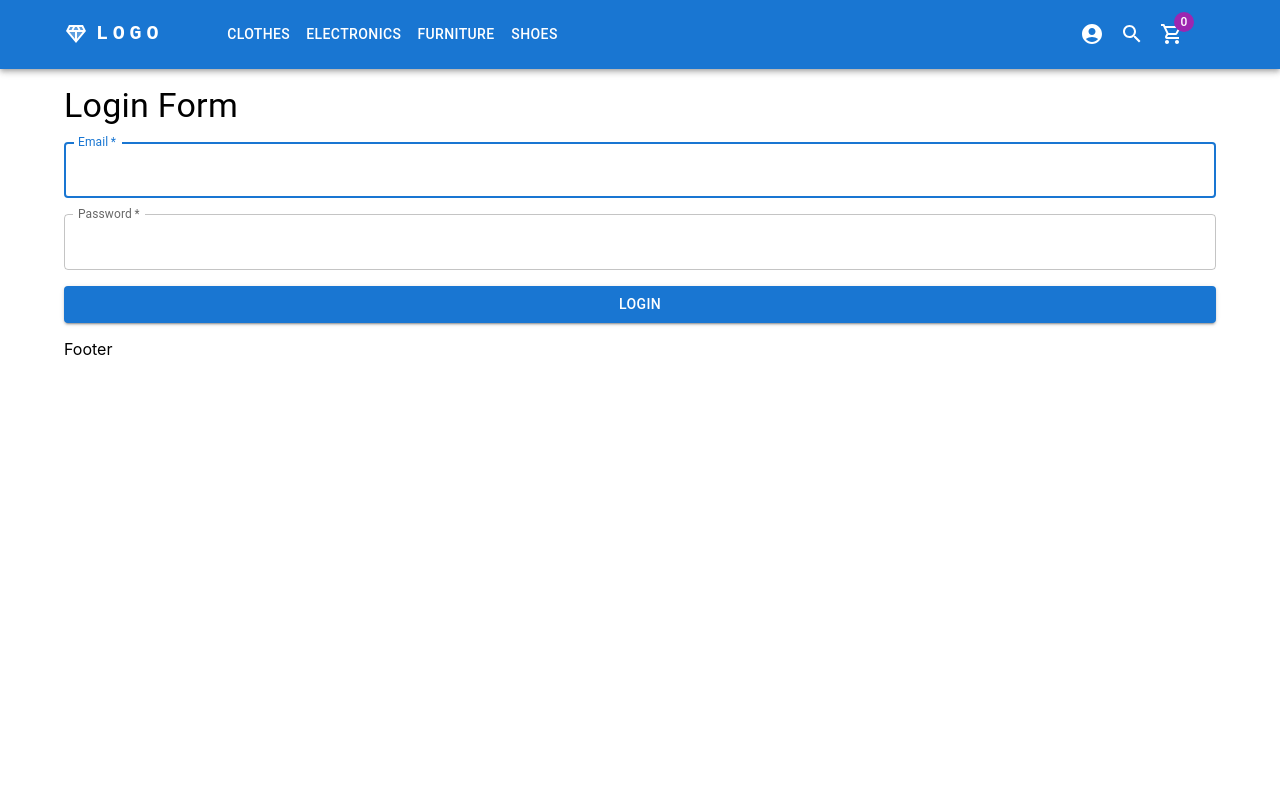
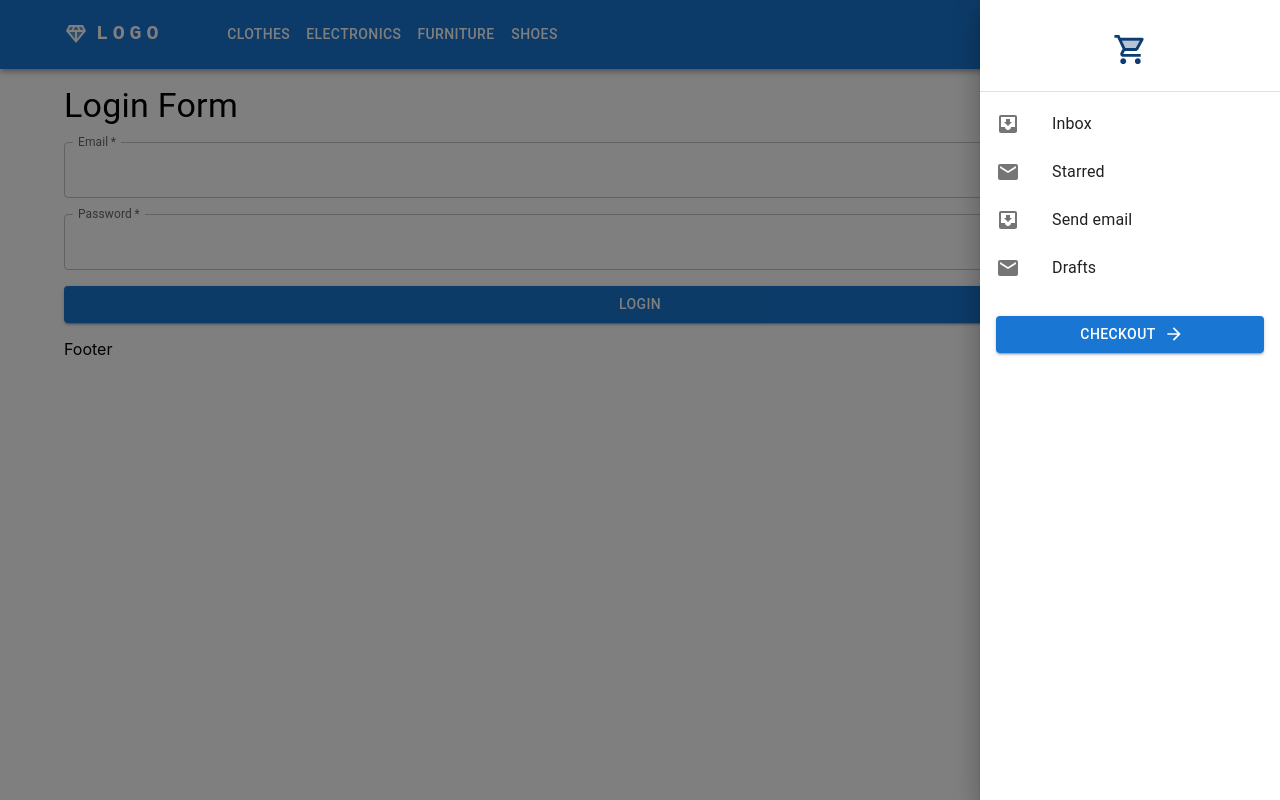
Before and after one commit to LRharlekin/fs17-frontend, a React (Create React App) app: page /login in a window 1280 px wide. Built offline with nearby package versions, Linux system fonts and the light colour scheme.

Commit message:
Cart modal basics + dialog added

```diff
--- /dev/null
+++ b/src/components/cart/CartDrawer.tsx
@@ -0,0 +1,74 @@
+import React, { useState, KeyboardEvent, MouseEvent } from "react";
+
+import {
+  Box,
+  Divider,
+  List,
+  ListItem,
+  ListItemButton,
+  ListItemIcon,
+  ListItemText,
+  Stack,
+  SwipeableDrawer,
+} from "@mui/material";
+
+import InboxIcon from "@mui/icons-material/MoveToInbox";
+import MailIcon from "@mui/icons-material/Mail";
+
+import CartHeader from "./CartHeader";
+import CheckoutButton from "./CheckoutButton";
+
+const CartDrawer = () => {
+  const [cartOpen, setCartOpen] = useState(true);
+
+  const iOS =
+    typeof navigator !== "undefined" &&
+    /iPad|iPhone|iPod/.test(navigator.userAgent);
+
+  const toggleDrawer =
+    (newOpen: boolean) => (event: KeyboardEvent | MouseEvent) => {
+      setCartOpen(newOpen);
+    };
+
+  const DrawerList = (
+    <Box role="presentation">
+      <List>
+        {["Inbox", "Starred", "Send email", "Drafts"].map((text, index) => (
+          <ListItem key={text} disablePadding>
+            <ListItemButton>
+              <ListItemIcon>
+                {index % 2 === 0 ? <InboxIcon /> : <MailIcon />}
+              </ListItemIcon>
+              <ListItemText primary={text} />
+            </ListItemButton>
+          </ListItem>
+        ))}
+      </List>
+    </Box>
+  );
+
+  return (
+    <SwipeableDrawer
+      anchor="right"
+      disableBackdropTransition={!iOS}
+      /* disable discovery feature on iOS, so not to interfere with iOS's "swipe to go back" feature */
+      disableDiscovery={iOS}
+      open={cartOpen}
+      onOpen={toggleDrawer(true)}
+      onClose={toggleDrawer(false)}
+    >
+      <CartHeader />
+      <Divider />
+      <Stack
+        sx={{
+          width: 300,
+        }}
+      >
+        {DrawerList}
+      </Stack>
+      <CheckoutButton />
+    </SwipeableDrawer>
+  );
+};
+
+export default CartDrawer;
--- /dev/null
+++ b/src/components/cart/CartHeader.tsx
@@ -0,0 +1,34 @@
+import React from "react";
+
+import { useTheme, darken } from "@mui/material/styles";
+
+import { Box, Typography } from "@mui/material";
+import ShoppingCartTwoToneIcon from "@mui/icons-material/ShoppingCartTwoTone";
+
+const CartHeader = () => {
+  const theme = useTheme();
+
+  return (
+    <Box
+      component="header"
+      sx={{
+        mt: 4,
+        mb: 3,
+        width: "100%",
+        display: "flex",
+        flexDirection: "column",
+        justifyContent: "center",
+        alignItems: "center",
+      }}
+    >
+      <ShoppingCartTwoToneIcon
+        fontSize="large"
+        sx={{
+          color: darken(theme.palette.primary.dark, 0.4),
+        }}
+      />
+    </Box>
+  );
+};
+
+export default CartHeader;
--- /dev/null
+++ b/src/components/cart/CheckoutButton.tsx
@@ -0,0 +1,14 @@
+import React from "react";
+
+import Button from "@mui/material/Button";
+import ArrowForwardIcon from "@mui/icons-material/ArrowForward";
+
+const CheckoutButton = () => {
+  return (
+    <Button sx={{ m: 2 }} variant="contained" endIcon={<ArrowForwardIcon />}>
+      Checkout
+    </Button>
+  );
+};
+
+export default CheckoutButton;
--- /dev/null
+++ b/src/components/nav/CartIconButton.tsx
@@ -0,0 +1,41 @@
+import React from "react";
+
+import { useNavigate } from "react-router-dom";
+
+import { Badge, IconButton } from "@mui/material";
+import { ShoppingCartOutlined as EmptyCartIcon } from "@mui/icons-material";
+
+import NavToolTip from "./NavToolTip";
+import CartDrawer from "../cart/CartDrawer";
+
+const CartIconButton = () => {
+  const navigate = useNavigate();
+
+  const handleCartClick = (event: React.MouseEvent<HTMLElement>) => {
+    navigate("/cart");
+  };
+
+  return (
+    <>
+      <NavToolTip title="Cart">
+        <IconButton color="inherit" onClick={handleCartClick}>
+          <Badge
+            badgeContent={0}
+            color="secondary"
+            showZero
+            max={99}
+            anchorOrigin={{
+              vertical: "top",
+              horizontal: "right",
+            }}
+          >
+            <EmptyCartIcon />
+          </Badge>
+        </IconButton>
+      </NavToolTip>
+      <CartDrawer />
+    </>
+  );
+};
+
+export default CartIconButton;
--- a/src/components/nav/NavToolBar.tsx
+++ b/src/components/nav/NavToolBar.tsx
@@ -1,44 +1,15 @@
-import React, { useState } from "react";
-
-import { useNavigate } from "react-router-dom";
-
-import { Badge, IconButton, Toolbar } from "@mui/material";
-import {
-  ShoppingCart as FullCartIcon,
-  ShoppingCartOutlined as EmptyCartIcon,
-} from "@mui/icons-material";
+import { Toolbar } from "@mui/material";
 
 import UserIconButton from "./UserIconButton";
 import SearchIconButton from "./SearchIconButton";
-import NavToolTip from "./NavToolTip";
+import CartIconButton from "./CartIconButton";
 
 const NavToolBar = () => {
-  const navigate = useNavigate();
-
-  const handleCartClick = (event: React.MouseEvent<HTMLElement>) => {
-    navigate("/cart");
-  };
-
   return (
     <Toolbar component="nav" sx={{ flexGrow: 0 }}>
       <UserIconButton />
       <SearchIconButton />
-      <NavToolTip title="Cart">
-        <IconButton color="inherit" onClick={handleCartClick}>
-          <Badge
-            badgeContent={0}
-            color="secondary"
-            showZero
-            max={99}
-            anchorOrigin={{
-              vertical: "top",
-              horizontal: "right",
-            }}
-          >
-            <EmptyCartIcon />
-          </Badge>
-        </IconButton>
-      </NavToolTip>
+      <CartIconButton />
     </Toolbar>
   );
 };
--- a/src/components/nav/UserIconButton.tsx
+++ b/src/components/nav/UserIconButton.tsx
@@ -39,9 +39,9 @@ const UserIconButton = () => {
       navigate(event.currentTarget.getAttribute("data-path") as string);
     }
     // if currentTarget has data-action, perform that action^
-    if (event.currentTarget.getAttribute("data-action")) {
-      event.currentTarget.getAttribute("data-action")();
-    }
+    // if (event.currentTarget.getAttribute("data-action")) {
+    //   event.currentTarget.getAttribute("data-action")();
+    // }
     handleCloseUserMenu();
   };
 
--- a/src/components/nav/UserMenu.tsx
+++ b/src/components/nav/UserMenu.tsx
@@ -9,12 +9,14 @@ import {
 } from "@mui/material";
 
 import { useAppDispatch, useAppSelector } from "../../hooks";
+
 import {
   selectCurrentUserEmail,
   selectCurrentUserRole,
 } from "../../redux/slices/authSlice";
 
 import USER_MENU_OPTIONS from "../../misc/constants/USER_MENU_OPTIONS";
+import type { UserMenuOptionType } from "../../misc/constants/USER_MENU_OPTIONS";
 import logout from "../../redux/slices/authSlice";
 
 type UserMenuProps = {
@@ -34,17 +36,17 @@ type UserMenuProps = {
 // });
 
 let menuOptions: UserMenuOptionType[] = [];
-if (USER_MENU_OPTIONS.length > 1) {
-  menuOptions = USER_MENU_OPTIONS.filter((option) => {
-    if (option.requiresAuth) {
-      return true;
-    }
-    if (option.requiresRole) {
-      return true;
-    }
-    return false;
-  });
-}
+// if (USER_MENU_OPTIONS.length > 1) {
+//   menuOptions = USER_MENU_OPTIONS.filter((option) => {
+//     if (option.requiresAuth) {
+//       return true;
+//     }
+//     if (option.requiresRole) {
+//       return true;
+//     }
+//     return false;
+//   });
+// }
 menuOptions = USER_MENU_OPTIONS.slice(1);
 
 const UserMenu = ({
--- a/src/hooks/useLocalStorage.ts
+++ b/src/hooks/useLocalStorage.ts
@@ -20,3 +20,5 @@ function useLocalStorage<T>(key: string, initialValue: T | (() => T)) {
 
   return [value, setValue] as [typeof value, typeof setValue];
 }
+
+export default useLocalStorage;
--- a/src/misc/constants/USER_MENU_OPTIONS.ts
+++ b/src/misc/constants/USER_MENU_OPTIONS.ts
@@ -6,7 +6,7 @@ import {
   Storefront as StorefrontIcon,
 } from "@mui/icons-material";
 
-type UserMenuOptionType = {
+export type UserMenuOptionType = {
   id: number;
   name: string;
   icon: React.ComponentType;
--- a/src/pages/Profile/index.tsx
+++ b/src/pages/Profile/index.tsx
@@ -73,6 +73,7 @@ const ProfilePage = () => {
   return (
     <Container component="main">
       <h1>User</h1>
+      <Link to="/manage-products">Manage Products </Link>
       <p>{welcomeMessage}</p>
       <AccountDataTable
         isLoading={isLoading}
```
Also changed, not shown: src/components/OutOfScopeDialog.tsx (added, +62 -0 lines).
